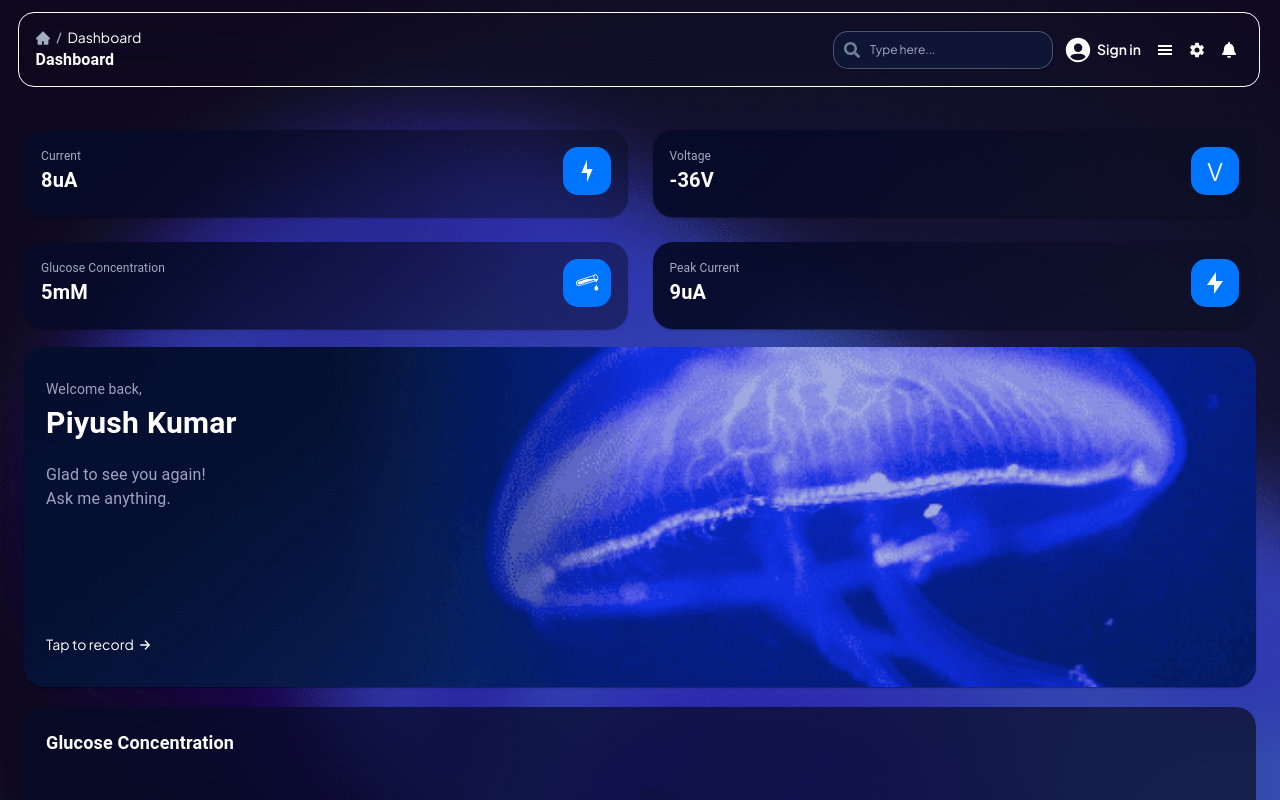
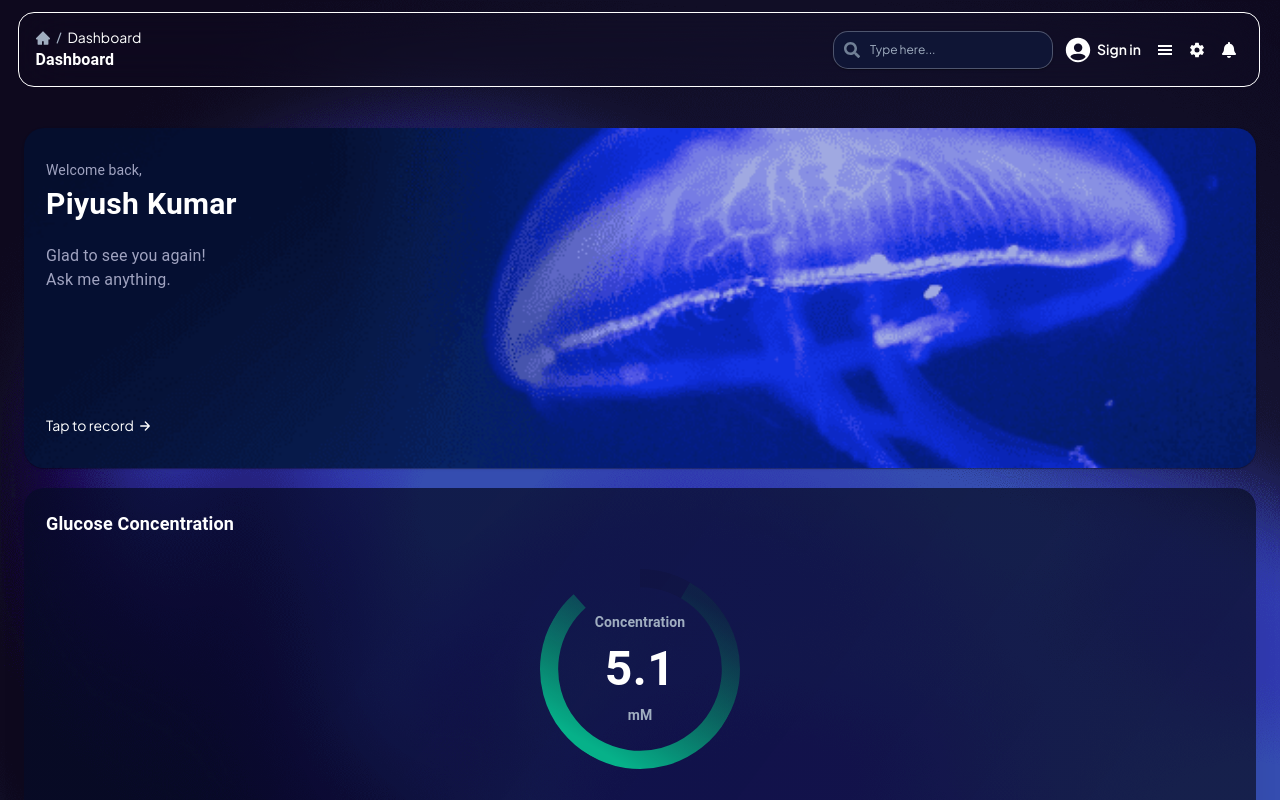
Before and after one commit to Shrey0207/FYP, a Next.js app: page / in a window 1280 px wide. Built offline with nearby package versions, Linux system fonts and the light colour scheme; no server answers.

Commit message:
removed unwanted kpi boxes

```diff
--- a/app/dashboard/page.tsx
+++ b/app/dashboard/page.tsx
@@ -13,7 +13,7 @@ const Dashboard: React.FC = () => {
     style={{
       transition: "margin-left 300ms cubic-bezier(0.4, 0, 0.2, 1), margin-right 300ms cubic-bezier(0.4, 0, 0.2, 1)",
     }}>
-      <DashFirstComponent  route="/dashboard"/>
+      {/* <DashFirstComponent  route="/dashboard"/> */}
       <DashSecondComponent route= "/dashboard"/>
       <DashThirdComponent route="/dashboard"/>
     </div>
```
